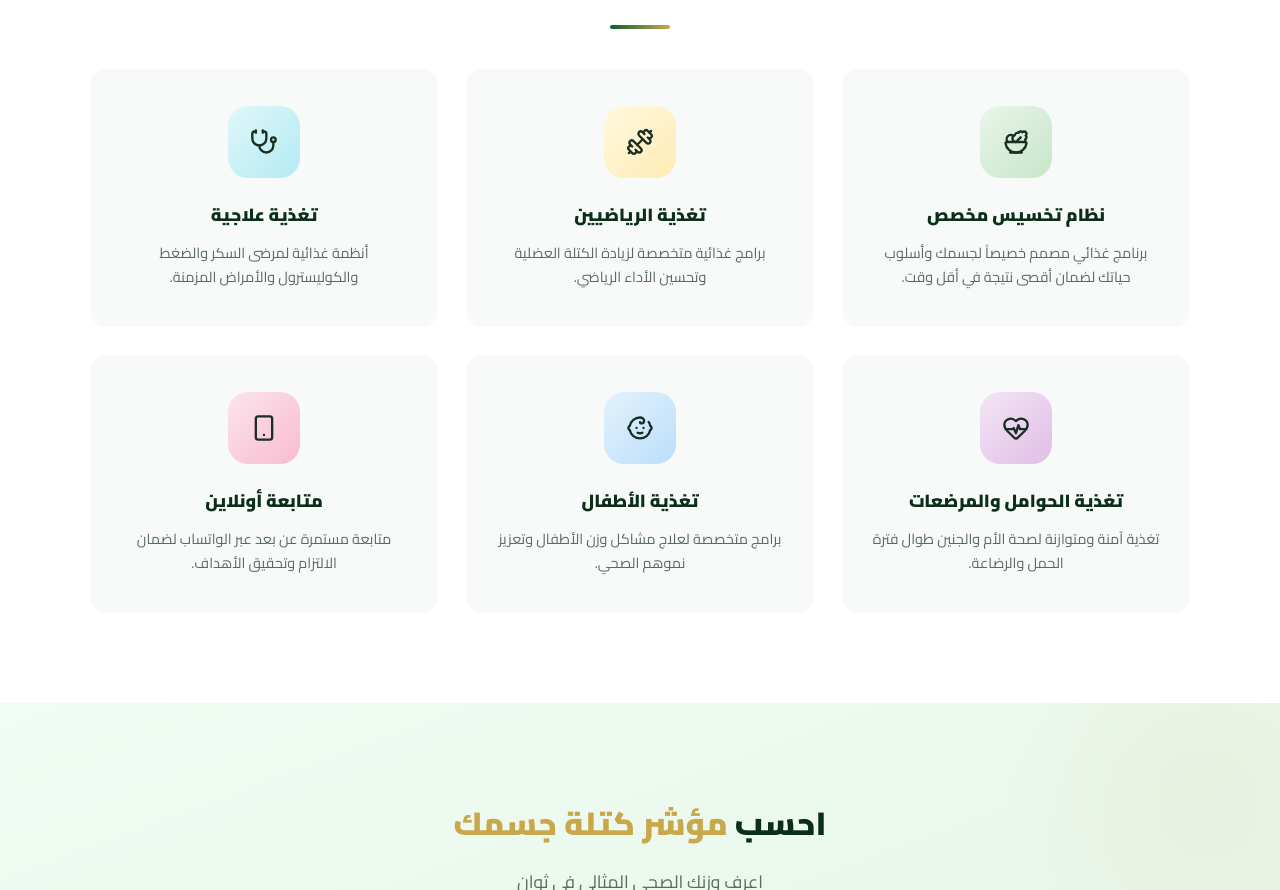
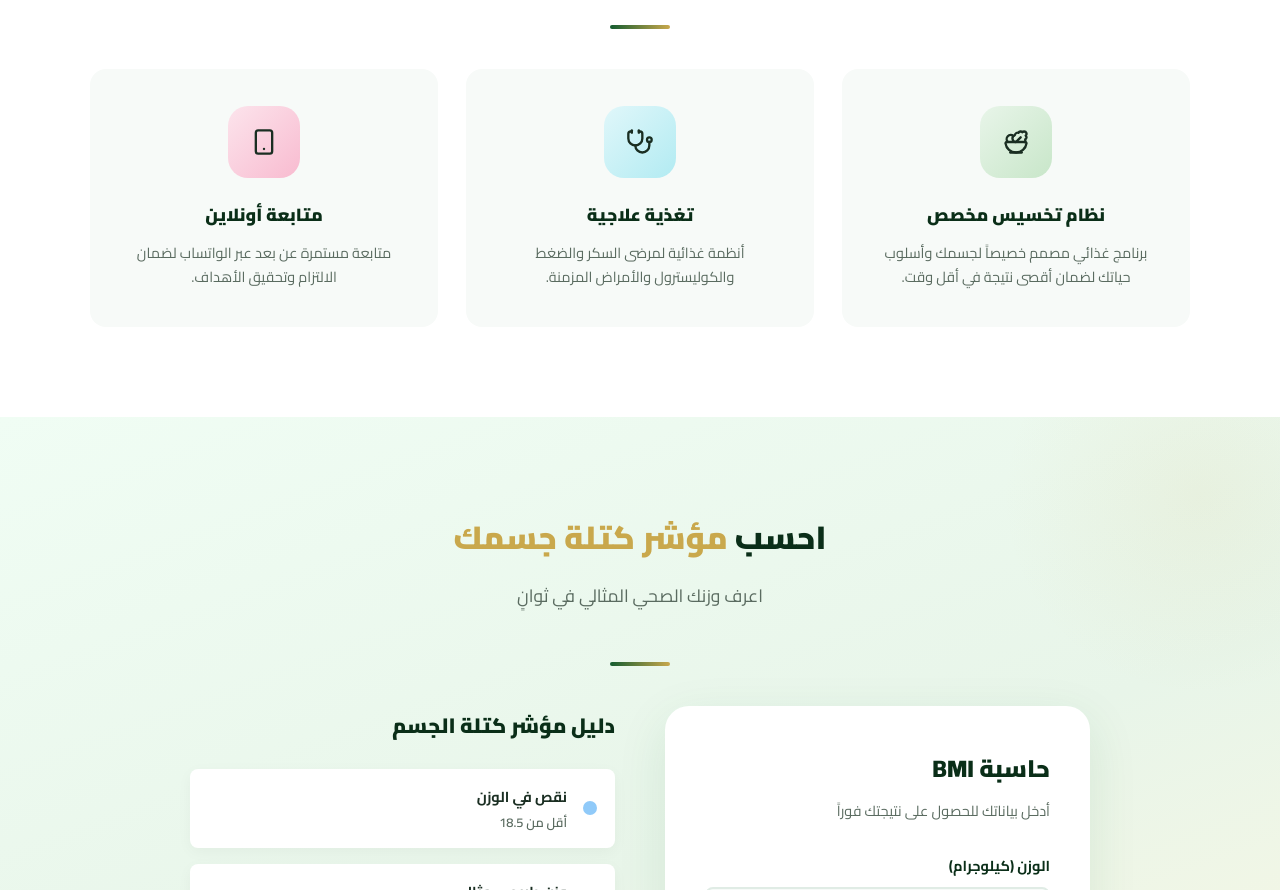
Before and after one commit to ahmedpaulo77/dr-allam-clinic, a React (Create React App) app: page / in a window 1280 px wide. Shown: the part 1100-1990 px from the top of the page. Built offline with nearby package versions, Linux system fonts and the light colour scheme.

Commit message:
deleting cards

```diff
--- a/src/components/Services.js
+++ b/src/components/Services.js
@@ -1,5 +1,5 @@
 import React from 'react';
-import { Salad, Dumbbell, Stethoscope, Baby, Smartphone, HeartPulse } from 'lucide-react';
+import { Salad, Stethoscope, Smartphone } from 'lucide-react';
 import './Services.css';
 
 const SERVICES = [
@@ -10,28 +10,10 @@ const SERVICES = [
     desc: 'برنامج غذائي مصمم خصيصاً لجسمك وأسلوب حياتك لضمان أقصى نتيجة في أقل وقت.',
   },
   {
-    icon: <Dumbbell size={28} />,
-    iconClass: 'gold',
-    title: 'تغذية الرياضيين',
-    desc: 'برامج غذائية متخصصة لزيادة الكتلة العضلية وتحسين الأداء الرياضي.',
-  },
-  {
     icon: <Stethoscope size={28} />,
     iconClass: 'teal',
     title: 'تغذية علاجية',
     desc: 'أنظمة غذائية لمرضى السكر والضغط والكوليسترول والأمراض المزمنة.',
-  },
-  {
-    icon: <HeartPulse size={28} />,
-    iconClass: 'purple',
-    title: 'تغذية الحوامل والمرضعات',
-    desc: 'تغذية آمنة ومتوازنة لصحة الأم والجنين طوال فترة الحمل والرضاعة.',
-  },
-  {
-    icon: <Baby size={28} />,
-    iconClass: 'blue',
-    title: 'تغذية الأطفال',
-    desc: 'برامج متخصصة لعلاج مشاكل وزن الأطفال وتعزيز نموهم الصحي.',
   },
   {
     icon: <Smartphone size={28} />,
```
